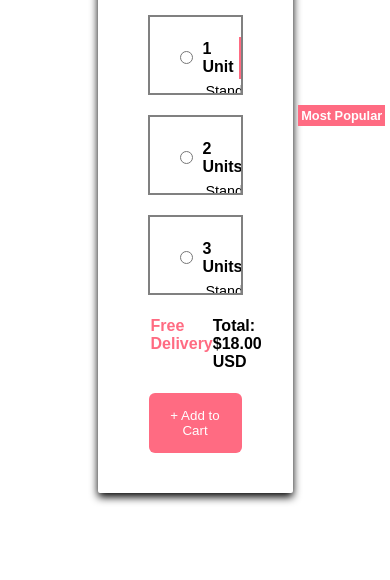
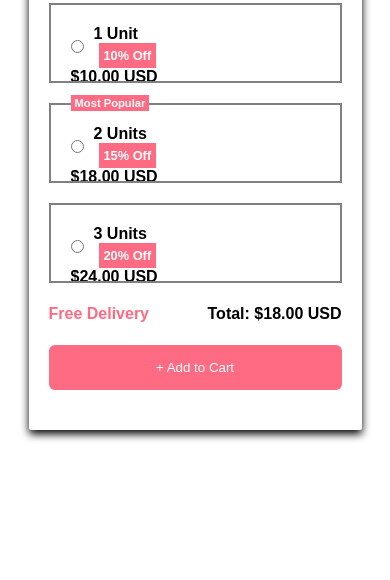
Before and after one commit to veenaprabhu92/Design, a plain HTML site: page index.html in a window 390 px wide. Shown: the part 264-844 px from the top of the page. Drawn offline with Linux system fonts and the light colour scheme.

Commit message:
Update style.css

```diff
--- a/style.css
+++ b/style.css
@@ -11,13 +11,15 @@ body {
   align-items: center;
   justify-content: center;
   min-height: 100vh;
+  padding: 10px;
 }
 
 main {
   box-shadow: 0 4px 8px rgb(0, 0, 0);
   border-radius: 2px;
   overflow: hidden;
-  width: 50%;
+  width: 100%;
+  max-width: 700px;
   padding: 20px 20px;
 }
 
@@ -26,11 +28,11 @@ main {
   display: flex;
   justify-content: space-between;
   align-items: center;
-  margin: 10px;
+  margin: 10px 0;
   font-weight: bold;
 }
 
-/* Style Heading   */
+/* Style Heading */
 .hr-lines:before {
   content: " ";
   display: block;
@@ -48,7 +50,7 @@ main {
   justify-content: center;
   align-items: center;
   color: #ff6b82;
-  margin: 30px;
+  margin: 30px 0;
 }
 
 .hr-lines:after {
@@ -62,7 +64,7 @@ main {
   right: 0;
 }
 
-/*  Style the Units */
+/* Style the Units */
 .radio-container {
   display: flex;
   align-items: center;
@@ -110,19 +112,19 @@ main {
   position: absolute;
   background-color: #ff6b82;
   color: white;
-  margin: -22px 33%;
+  margin: -22px auto;
   padding: 3px;
   white-space: nowrap;
   font-size: 0.8rem;
 }
 
-/* Style the  Size n Color container */
+/* Style the Size n Color container */
 .chart-container {
   display: flex;
   flex-direction: column;
   align-items: center;
   margin: 15px 6px;
-  width: 50%;
+  width: 100%;
   font-size: 0.9rem;
 }
 
@@ -130,18 +132,21 @@ main {
 .chart-row {
   display: flex;
   margin-bottom: 10px;
+  width: 100%;
 }
 
 /* Style the heading */
 .chart-heading {
   padding: 2px 15px;
   text-align: right;
+  width: 50%;
 }
 
 /* Style the data */
 .chart-data {
   padding: 1px;
   text-align: center;
+  width: 50%;
 }
 
 /* Style the select elements */
@@ -154,7 +159,7 @@ select {
 .total-amount {
   display: flex;
   justify-content: space-between;
-  margin: 22px 33px;
+  margin: 22px 0;
   font-weight: bold;
 }
 
@@ -174,7 +179,7 @@ select {
 }
 
 .rm-space {
-  margin: 20px 31px;
+  margin: 20px 0;
 }
 
 /* Style Section elements Visibility */
@@ -187,10 +192,54 @@ select {
   padding: 10px 20px;
   border: 2px solid grey;
   transition: all 0.5s ease-out;
-  margin: 20px 30px;
+  margin: 20px 0;
 }
 
 .unit-section:hover {
   border: 2px solid #ff6b82;
   background-color: #fff9fa;
 }
+
+/* Responsive styles */
+@media (max-width: 768px) {
+  main {
+    width: 90%;
+  }
+
+  .chart-row {
+    flex-direction: column;
+    align-items: flex-start;
+  }
+
+  .chart-heading, .chart-data {
+    width: 100%;
+    text-align: left;
+  }
+
+  .container {
+    flex-direction: column;
+    align-items: flex-start;
+  }
+
+  .prices-container {
+    width: 100%;
+    text-align: left;
+  }
+}
+
+@media (max-width: 480px) {
+  .discount-span {
+    font-size: 0.8rem;
+  }
+
+  .label-container {
+    flex-direction: column;
+    align-items: flex-start;
+  }
+
+  #pop {
+    font-size: 0.7rem;
+    padding: 2px 4px;
+    margin: -20px auto;
+  }
+}
```
